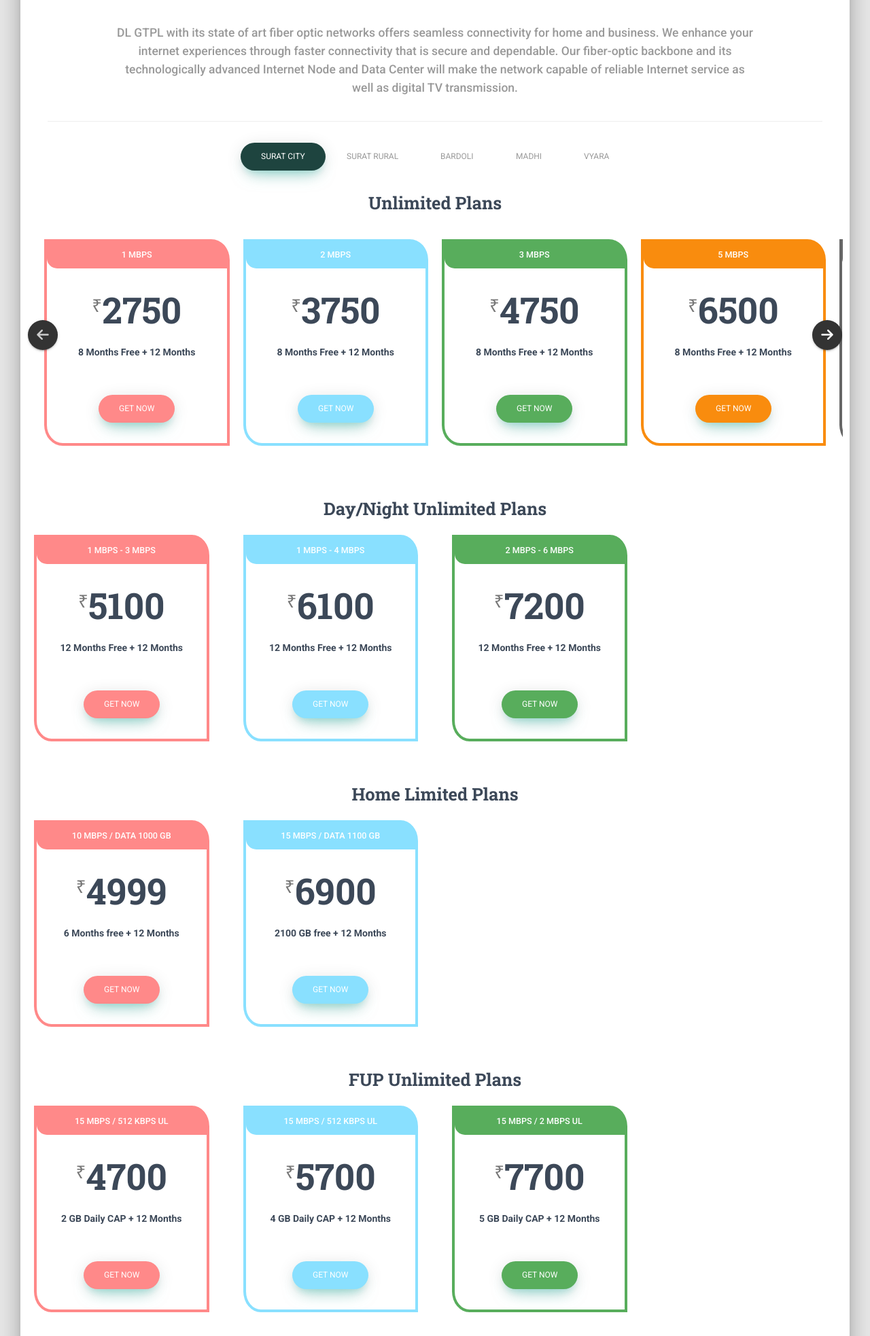
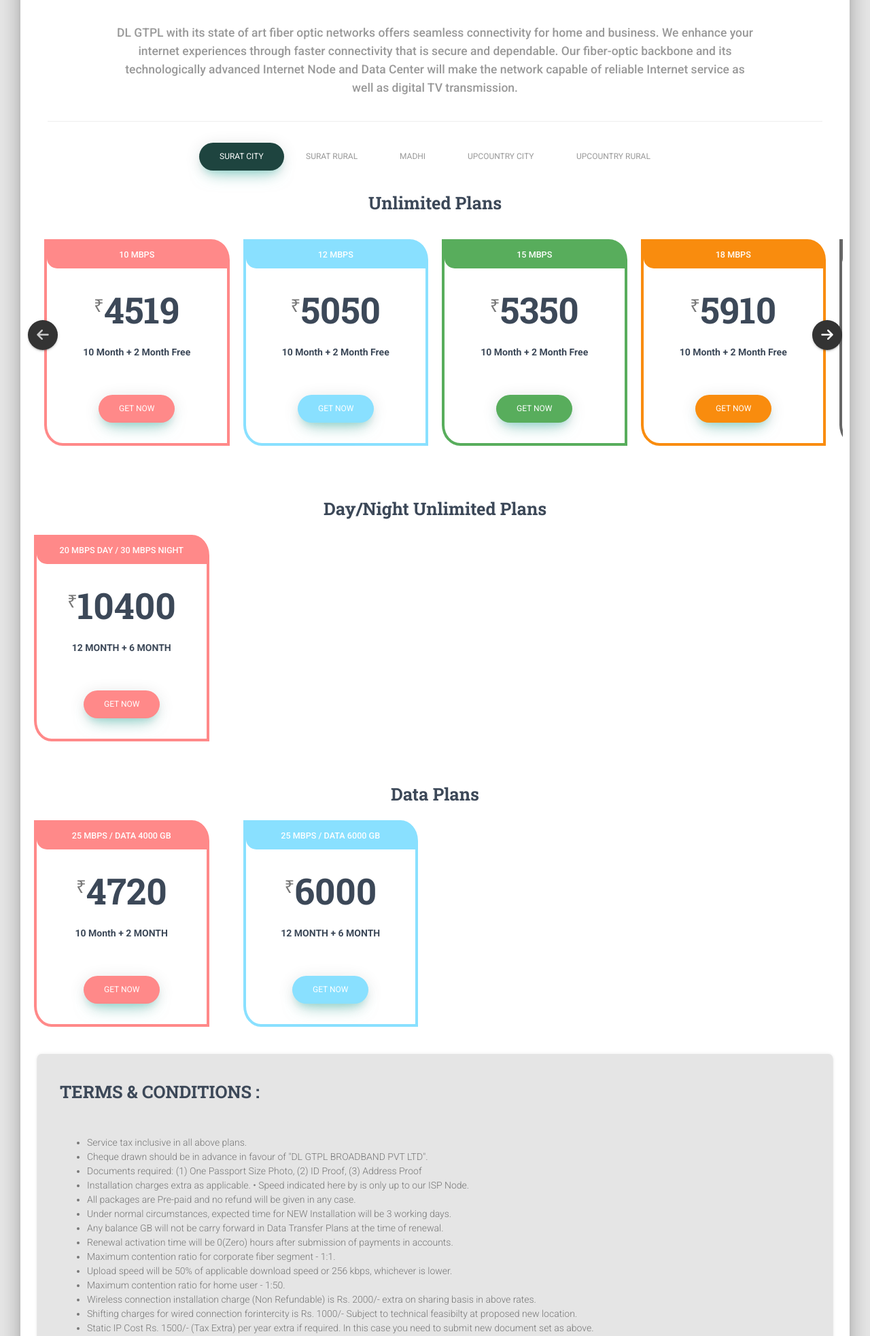
Before and after one commit to mahidaparth7/dlgtpl-web, a CodeIgniter app: page /dlgtpl/broadband/plans in a window 1280 px wide. Shown: the part 810-2776 px from the top of the page at 68% size. Run offline with CodeIgniter, Linux system fonts and the light colour scheme; some libraries are stand-ins or nearby versions.

Commit message:
plan updated

```diff
--- a/application/views/broadband/view-plans.php
+++ b/application/views/broadband/view-plans.php
@@ -27,7 +27,7 @@
         <div class="row">
             <div class="col-md-8 col-md-offset-2 text-center">
                 <button class="btn {{city.active ? 'btn-primary' : 'btn-simple'}} btn-round" ng-click="vm.selectCategory($event, city.value)"
-                    ng-repeat="city in vm.cities">{{city.name}}</button>
+                    ng-repeat="city in vm.cities" title="{{city.tooltip}}">{{city.name}}</button>
             </div>
         </div>
         <div class="row broadband-plans" ng-init="vm.colors = ['#FF8989','#89E0FF','#58AD5C','#F98C0E','#666666','#FF8989','#89E0FF','#58AD5C']">
--- a/assets/js/angular-main.js
+++ b/assets/js/angular-main.js
@@ -702,139 +702,196 @@
             value: 'surat_rural'
         },
         {
-            name: 'Bardoli',
-            value: 'bardoli'
-        },
-        {
             name: 'Madhi',
             value: 'madhi'
         },
         {
-            name: 'Vyara',
-            value: 'vyara'
+            name: 'Upcountry City',
+            value: 'upcountry_city',
+            tooltip:"KADODARA / BARDOLI / VYARA"
+        },
+        {
+            name: 'Upcountry Rural',
+            value: 'upcountry_rural',
+            tooltip:"KADODARA / BARDOLI / VYARA"
         }
     ]
     vm.plans = {
-        'surat_city': [
+        "surat_city": [
             {
-                'category': 'Unlimited Plans',
-                'plans': [
-                    { 'speed': '1 Mbps', 'validity': '8 Months Free + 12 Months', 'price': 2750 },
-                    { 'speed': '2 Mbps', 'validity': '8 Months Free + 12 Months', 'price': 3750 },
-                    { 'speed': '3 Mbps', 'validity': '8 Months Free + 12 Months', 'price': 4750 },
-                    { 'speed': '5 Mbps', 'validity': '8 Months Free + 12 Months', 'price': 6500 },
-                    { 'speed': '7 Mbps', 'validity': '8 Months Free + 12 Months', 'price': 8260 },
-                    { 'speed': '10 Mbps', 'validity': '8 Months Free + 12 Months', 'price': 9270 },
-                    { 'speed': '13 Mbps', 'validity': '8 Months Free + 12 Months', 'price': 10296 }
+                "category": "Unlimited Plans",
+                "plans": [
+                    { "speed": "10 Mbps", "validity": "10 Month + 2 Month Free", "price": 4519 },
+                    { "speed": "12 Mbps", "validity": "10 Month + 2 Month Free", "price": 5050 },
+                    { "speed": "15 Mbps", "validity": "10 Month + 2 Month Free", "price": 5350 },
+                    { "speed": "18 Mbps", "validity": "10 Month + 2 Month Free", "price": 5910 },
+                    { "speed": "20 Mbps", "validity": "10 Month + 2 Month Free", "price": 6199 },
+                    { "speed": "25 Mbps", "validity": "10 Month + 2 Month Free", "price": 6499 },
+                    { "speed": "40 Mbps", "validity": "10 Month + 2 Month Free", "price": 6999 },
+                    { "speed": "50 Mbps", "validity": "10 Month + 2 Month Free", "price": 8000 }
                 ]
             },
             {
-                'category': 'Day/Night Unlimited Plans',
-                'plans': [
-                    { 'speed': '1 Mbps - 3 Mbps', 'validity': '12 Months Free + 12 Months', 'price': 5100 },
-                    { 'speed': '1 Mbps - 4 Mbps', 'validity': '12 Months Free + 12 Months', 'price': 6100 },
-                    { 'speed': '2 Mbps - 6 Mbps', 'validity': '12 Months Free + 12 Months', 'price': 7200 },
+                "category": "Day/Night Unlimited Plans",
+                "plans": [
+                    { "speed": "20 Mbps Day / 30 Mbps Night", "validity": "12 MONTH + 6 MONTH", "price":10400 }
                 ]
             },
             {
-                'category': 'Home Limited Plans',
-                'plans': [
-                    { 'speed': '10 Mbps / DATA 1000 GB', 'validity': '6 Months free + 12 Months', 'price': 4999 },
-                    { 'speed': '15 Mbps / DATA 1100 GB', 'validity': '2100 GB free + 12 Months', 'price': 6900 },
+                "category": "Data Plans",
+                "plans": [
+                    { "speed": "25 Mbps / DATA 4000 GB", "validity": "10 Month + 2 MONTH", "price": 4720 },
+                    { "speed": "25 Mbps / DATA 6000 GB", "validity": "12 MONTH + 6 MONTH", "price": 6000 }
+                ]
+            }
+        ],
+        "surat_rural": [
+            {
+                "category": "Unlimited Plans",
+                "plans": [
+                    { "speed": "2 Mbps", "month_variation": [{ "validity": "12 months", "price": 3000 }] },
+                    { "speed": "3 Mbps", "month_variation": [{ "validity": "12 months", "price": 4000 }] },
+                     { "speed": "5 Mbps", "month_variation": [{ "validity": "12 months", "price": 5000 }] },
+                    { "speed": "7 Mbps", "month_variation": [{ "validity": "12 months", "price": 6500 }] },
+                     { "speed": "9 Mbps", "month_variation": [{ "validity": "12 months", "price": 10000 }] },
+                      { "speed": "12 Mbps", "month_variation": [{ "validity": "12 months", "price": 12000 }] }
                 ]
             },
             {
-                'category': 'FUP Unlimited Plans',
-                'plans': [
-                    { 'speed': '15 Mbps / 512 kbps ul', 'validity': '2 GB Daily CAP + 12 Months', 'price': 4700 },
-                    { 'speed': '15 Mbps / 512 kbps ul', 'validity': '4 GB Daily CAP + 12 Months', 'price': 5700 },
-                    { 'speed': '15 Mbps / 2 Mbps ul', 'validity': '5 GB Daily CAP + 12 Months', 'price': 7700 },
+                "category": "Home Limited Plans ",
+                "plans": [
+                    { "speed": "15 Mbps /Data 250 GB", "data_limit": "100 GB Free", "month_variation": [{ "validity": "12 months", "price": 2999 }] },
+                    { "speed": "15 Mbps /Data 600 GB", "data_limit": "150 GB Free", "month_variation": [{ "validity": "12 months", "price": 3600 }] },
+                    { "speed": "15 Mbps /Data 1100 GB", "data_limit": "200 GB Free", "month_variation": [{ "validity": "12 months", "price": 4799 }] },
+                    { "speed": "15 Mbps /Data 1100 GB", "data_limit": "1100 GB Free", "month_variation": [{ "validity": "12 months", "price": 6900 }] },
+                    { "speed": "15 Mbps /Data 1000 GB", "data_limit": "6 Month Free", "month_variation": [{ "validity": "12 months", "price": 4999 }] }
                 ]
             }
         ],
-        'surat_rural': [
+        "madhi": [
             {
-                'category': 'Unlimited Plans',
-                'plans': [
-                    { 'speed': '1 Mbps', 'month_variation': [{ 'validity': '12 months', 'price': 6000 }, { 'validity': '6 months', 'price': 2999 }, { 'validity': '3 months', 'price': 'N.A' }] },
-                    { 'speed': '2 Mbps', 'month_variation': [{ 'validity': '12 months', 'price': 6999 }, { 'validity': '6 months', 'price': 3800 }, { 'validity': '3 months', 'price': 2500 }] },
-                    { 'speed': '3 Mbps', 'month_variation': [{ 'validity': '12 months', 'price': 11500 }, { 'validity': '6 months', 'price': 6199 }, { 'validity': '3 months', 'price': 3500 }] },
-                    { 'speed': '5 Mbps', 'month_variation': [{ 'validity': '12 months', 'price': 13999 }, { 'validity': '6 months', 'price': 7500 }, { 'validity': '3 months', 'price': 3999 }] },
+                "category": "Unlimited Plans",
+                "plans": [
+                    { "speed": "4 Mbps", "month_variation": [{ "validity": "12 + 6 Months", "price": 6700 }] },
+                     { "speed": "6 Mbps", "month_variation": [{ "validity": "12 + 6 Months", "price": 8200 }] },
+                    { "speed": "10 Mbps", "month_variation": [{ "validity": "12 + 6 Months", "price": 11200 }, { "validity": "6 Months", "price": 5475 }] },
+                     { "speed": "20 Mbps", "month_variation": [{ "validity": "12 + 6 Months", "price": 14200 }, { "validity": "6 Months", "price": 7040 }] },
+                      { "speed": "30 Mbps", "month_variation": [{ "validity": "12 + 6 Months", "price": 16500 }, { "validity": "6 Months", "price": 9520 }] },
+                      { "speed": "40 Mbps", "month_variation": [{ "validity": "12 + 6 Months", "price": 20200 }, { "validity": "6 Months", "price": 10500 }] }
                 ]
             },
             {
-                'category': 'Day/Night Unlimited Plans',
-                'plans': [
-                    { 'speed': '600 kbps Day - 2 mbps Night', 'month_variation': [{ 'validity': '12 months', 'price': 4999 }, { 'validity': '6 months', 'price': 2699 }, { 'validity': '3 months', 'price': 'N.A' }] },
-                    { 'speed': '1 mbps Day - 3 mbps Night', 'month_variation': [{ 'validity': '12 months', 'price': 10000 }, { 'validity': '6 months', 'price': 'N.A.' }, { 'validity': '3 months', 'price': 2500 }] },
-                    { 'speed': '2 mbps Day - 6 mbps Night', 'month_variation': [{ 'validity': '12 months', 'price': 12000 }, { 'validity': '6 months', 'price': 'N.A.' }, { 'validity': '3 months', 'price': 3500 }] },
+                "category": "Day/Night Unlimited Plans",
+                "plans": [
+                    { "speed": "4 Mbps - 8 Mbps", "validity": "12 + 6 Months", "price": 7200 },
+                    { "speed": "6 Mbps - 12 Mbps", "validity": "12 + 6 Months", "price": 10000 },
+                      { "speed": "10 Mbps - 25 Mbps", "validity": "12 + 6  Months", "price": 12500 }
                 ]
             },
             {
-                'category': 'Home Limited Plans ',
-                'plans': [
-                    { 'speed': '10 Mbps', 'data_limit': '250 GB', 'month_variation': [{ 'validity': '12 months', 'price': 4999 }, { 'validity': '6 months', 'price': 2699 }, { 'validity': '3 months', 'price': 'N.A' }] },
-                    { 'speed': '10 Mbps', 'data_limit': '350 GB', 'month_variation': [{ 'validity': '12 months', 'price': 10000 }, { 'validity': '6 months', 'price': 'N.A.' }, { 'validity': '3 months', 'price': 2500 }] },
-                    { 'speed': '10 Mbps', 'data_limit': '550 GB', 'month_variation': [{ 'validity': '12 months', 'price': 12000 }, { 'validity': '6 months', 'price': 'N.A.' }, { 'validity': '3 months', 'price': 3500 }] },
-                    { 'speed': '10 Mbps', 'data_limit': '1100 GB', 'month_variation': [{ 'validity': '12 months', 'price': 12000 }, { 'validity': '6 months', 'price': 'N.A.' }, { 'validity': '3 months', 'price': 3500 }] },
-                    { 'speed': '10 Mbps (1100 GB Free)', 'data_limit': '1100 GB', 'month_variation': [{ 'validity': '12 months', 'price': 12000 }, { 'validity': '6 months', 'price': 'N.A.' }, { 'validity': '3 months', 'price': 3500 }] },
-                    { 'speed': '10 Mbps (1100 GB Free + 24 months Free)', 'data_limit': '1100 GB', 'month_variation': [{ 'validity': '12 months', 'price': 12000 }, { 'validity': '6 months', 'price': 'N.A.' }, { 'validity': '3 months', 'price': 3500 }] },
-                    { 'speed': '6 Mbps (6 Months Free + 600 GB Free)', 'data_limit': '1100 GB', 'month_variation': [{ 'validity': '12 months', 'price': 12000 }, { 'validity': '6 months', 'price': 'N.A.' }, { 'validity': '3 months', 'price': 3500 }] },
+                "category": "FUP Unlimited",
+                "plans": [
+                    { "speed": "50 Mbps", "data_limit": "600 GB", "validity": "12 Months", "price": 5000 },
+                    { "speed": "50 Mbps", "data_limit": "1200 GB", "validity": "12 Months", "price": 7500 },
+                     { "speed": "50 Mbps", "data_limit": "2000 GB", "validity": "12 Months", "price": 10000 }
+                ]
+            }
+        ],
+        "upcountry_city": [
+            {
+                "category": "Unlimited Plans",
+                "plans": [
+                    { "speed": "5 Mbps", "month_variation": [{ "validity": "12 + 8 Months", "price": 6000 }] },
+
+                    { "speed": "10 Mbps", "month_variation": [{ "validity": "12 + 8 Months", "price": 8000 }]},
+                    { "speed": "15 Mbps", "month_variation": [{ "validity": "12 + 3 Months", "price": 7000 }]},
+
+                      { "speed": "20 Mbps", "month_variation": [
+                       { "validity": "6 Months", "price": 5000 },
+                       { "validity": "12 + 3 Months", "price": 8000 }
+                    ]
+
+                     },
+                      { "speed": "25 Mbps", "month_variation": [
+                       { "validity": "6 Months", "price": 7000 },
+                    { "validity": "12 + 3 Months", "price": 10000 }
+                    ]
+
+                     },
+                      { "speed": "30 Mbps", "month_variation": [
+                       { "validity": "6 Months", "price": 8000 },
+                    { "validity": "12 + 3 Months", "price": 13000 }
+                    ]
+
+                     },
+                      { "speed": "40 Mbps", "month_variation": [
+                       { "validity": "6 Months", "price": 9000 },
+                    { "validity": "12 + 3 Months", "price": 15000 }
+                    ]
+                     }
                 ]
             },
             {
-                'category': 'CCTV PLAN',
-                'plans': [
-                    {
-                        'speed': '1 Mbps DL - 3 Mbps UL', 'month_variation': [{ 'validity': '12 months', 'price': 12500 }, { 'validity': '6 months', 'price': 'N.A.' }, { 'validity': '3 months', 'price': 'N.A' }]
-                    }
+                "category": "Day/Night Unlimited Plans",
+                "plans": [
+                    { "speed": "10 Mbps - 20 Mbps", "validity": "12 + 12 Months", "price": 10000 }
                 ]
             },
             {
-                'category': 'Special OFFER',
-                'plans': [
-                    {
-                        'speed': '10 Mbps / 512 kbps UL', 'plans': [
-                            {
-                                'month_variation': [
-                                    { 'data_limit': '25 GB', 'validity': '12 months', 'price': 'N.A.' }, { 'validity': '6 months', 'price': 3099 },
-                                    { 'data_limit': '35 GB', 'validity': '12 months', 'price': 4999 }, { 'validity': '6 months', 'price': 'N.A.' },
-                                    { 'data_limit': '50 GB', 'validity': '12 months', 'price': 5999 }, { 'validity': '6 months', 'price': 'N.A.' },
-                                    { 'data_limit': '100 GB', 'validity': '12 months', 'price': 7499 }, { 'validity': '6 months', 'price': 'N.A.' }
-                                ]
-                            }
-                        ]
-                    }
+                "category": "DATA Plans",
+                "plans": [
+                    { "speed": "50 Mbps", "data_limit": "600 GB", "validity": "12 Months", "price": 4000 },
+                    { "speed": "50 Mbps", "data_limit": "1200 GB", "validity": "12 Months", "price": 6500 },
+                     { "speed": "50 Mbps", "data_limit": "2000 GB", "validity": "12 Months", "price": 8400 }
                 ]
             }
         ],
-        'bardoli': [
+        "upcountry_rural": [
             {
-                'category': 'Unlimited Plans',
-                'plans': [
-                    { 'speed': '2 Mbps', 'month_variation': [{ 'validity': '12 + 6 Months Free', 'price': 7000 }] },
-                    { 'speed': '3 Mbps', 'month_variation': [{ 'validity': '12 + 8 Months free', 'price': 11500 }, { 'validity': '6 + 1 Month free', 'price': 6200 }] },
-                    { 'speed': '5 Mbps', 'month_variation': [{ 'validity': '12 + 8 Months free', 'price': 14000 }, { 'validity': '6 + 1 Month free', 'price': 7500 }] },
+                "category": "Unlimited Plans",
+                "plans": [
+                    { "speed": "4 Mbps", "month_variation": [{ "validity": "12 + 6 Months", "price": 6700 }] },
+
+                    { "speed": "6 Mbps", "month_variation": [{ "validity": "12 + 6 Months", "price": 8200 }]},
+                    { "speed": "10 Mbps", "month_variation": [{ "validity": "6 Months", "price": 5475 }, { "validity": "12 + 3 Months", "price": 11200 }]},
+
+                      { "speed": "20 Mbps", "month_variation": [
+                       { "validity": "6 Months", "price": 7040 },
+                       { "validity": "12 + 6 Months", "price": 14200 }
+                    ]
+
+                     },
+                      { "speed": "30 Mbps", "month_variation": [
+                       { "validity": "6 Months", "price": 9520 },
+                    { "validity": "12 + 6 Months", "price": 16500 }
+                    ]
+
+                     },
+                      { "speed": "40 Mbps", "month_variation": [
+                       { "validity": "6 Months", "price": 10500 },
+                      { "validity": "12 + 6 Months", "price": 20200 }
+                    ]
+                     }
                 ]
             },
             {
-                'category': 'Day/Night Unlimited Plans',
-                'plans': [
-                    { 'speed': '1 Mbps Day-3 Mbps Night', 'validity': '18 Months Free + 12 Months', 'price': 10000 },
-                    { 'speed': '2 Mbps Day-6 Mbps Night', 'validity': '18 Months Free + 12 Months', 'price': 12000 },
+                "category": "Day/Night Unlimited Plans",
+                "plans": [
+                    { "speed": "4 Mbps - 8 Mbps", "validity": "12 + 6 Months", "price": 7200 },
+                     { "speed": "6 Mbps - 12 Mbps", "validity": "12 + 6 Months", "price": 10000 },
+                      { "speed": "10 Mbps - 25 Mbps", "validity": "12 + 6 Months", "price": 12500 }
                 ]
             },
             {
-                'category': 'Home Limited Plans',
-                'plans': [
-                    { 'speed': '10 Mbps', 'data_limit': '500 GB', 'validity': '100 GB Free + 12 Months', 'price': 8200 },
-                    { 'speed': '10 Mbps', 'data_limit': '1100 GB', 'validity': '2200 GB Free + 12 Months', 'price': 10000 },
-                    { 'speed': '10 Mbps', 'data_limit': '1100 GB', 'validity': '2200 GB + 24 Months Free + 12 Months', 'price': 15000 },
-                    { 'speed': '6 Mbps', 'data_limit': '1000 GB', 'validity': '1000 GB Free + 12 Months', 'price': 6000 },
+                "category": "DATA Plans",
+                "plans": [
+                    { "speed": "50 Mbps", "data_limit": "600 GB", "validity": "12 Months", "price": 5000 },
+                    { "speed": "50 Mbps", "data_limit": "1200 GB", "validity": "12 Months", "price": 7500 },
+                     { "speed": "50 Mbps", "data_limit": "2000 GB", "validity": "12 Months", "price": 10000 }
                 ]
-            },
+            }
         ]
-    }
+    };
     vm.plan = vm.plans['surat_city'];
     $timeout(function () {
         ResCarouselSize();
@@ -845,9 +902,7 @@
         angular.forEach(vm.cities, function (single, key) {
             vm.cities[key].active = single.value === category ? true : false;
         });
-        if (category === 'vyara' || category === 'madhi') {
-            category = 'bardoli';
-        }
+
         vm.plan = vm.plans[category];
         $timeout(function () {
             ResCarouselSize();
```
